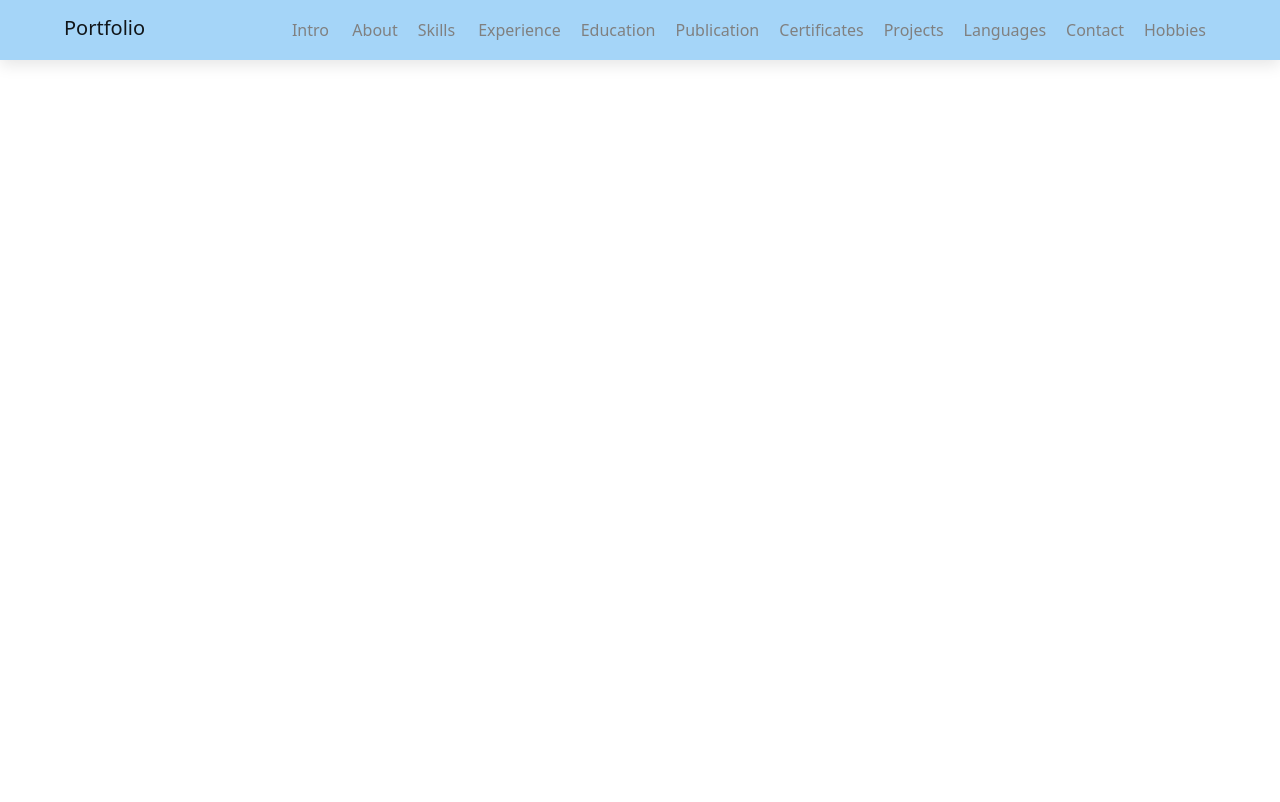
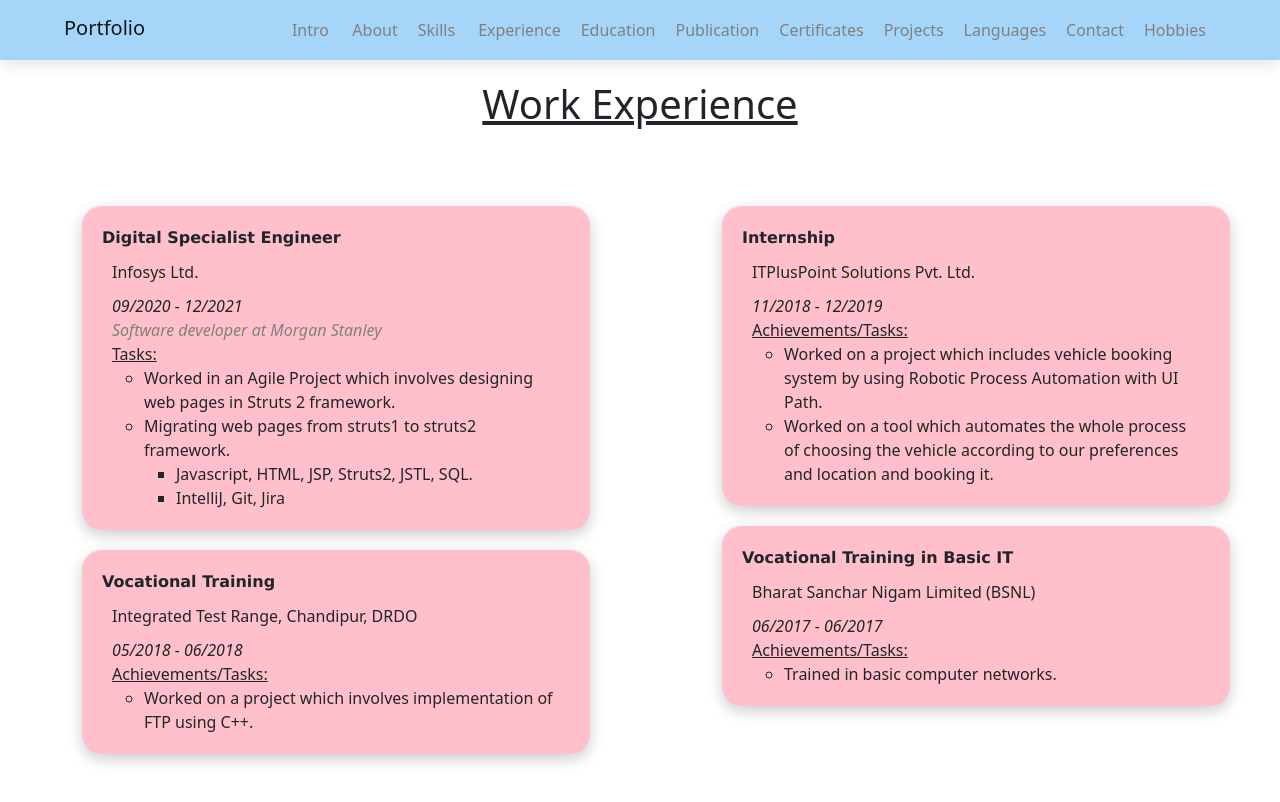
Before and after one commit to aiswarya-p04/Portfolio, a React (Create React App) app: page /experience in a window 1280 px wide. Shown: the top 802 px of the page. Built offline with nearby package versions, Linux system fonts and the light colour scheme.

Commit message:
education added

```diff
--- a/src/App.js
+++ b/src/App.js
@@ -10,6 +10,8 @@ import Home from "./components/Home";
 import Contact from "./components/Contact/Contact";
 import Skills from "./components/skills/Skills";
 import Publication from "./components/Publication/Publication";
+import Experience from "./components/experience/Experience";
+import Education from "./components/education/Education";
 
 function App() {
   return (
@@ -29,6 +31,10 @@ function App() {
           element={<About />} />
         <Route path="/skills"
           element={<Skills />} />
+          <Route path="/experience"
+          element={<Experience />} />
+          <Route path="/education"
+          element={<Education />} />
           <Route path="/publication"
           element={<Publication />} />
 
--- a/src/components/Home.js
+++ b/src/components/Home.js
@@ -5,6 +5,8 @@ import About from './about/About';
 import Contact from './Contact/Contact';
 import Skills from './skills/Skills';
 import Publication from './Publication/Publication';
+import Experience from './experience/Experience';
+import Education from './education/Education';
 
 const Home = () => {
   return (
@@ -13,6 +15,8 @@ const Home = () => {
       <Intro />
       <About />
       <Skills/>
+      <Experience/>
+      <Education/>
       <Publication/>
       <Contact/>
     </div>
--- /dev/null
+++ b/src/components/education/Education.js
@@ -0,0 +1,33 @@
+import React from 'react'
+import "./education.css";
+
+const Education = () => {
+    return (
+        <div className='ed'>
+            <h1>Education</h1>
+            <div className="edu">
+                <div className="left">
+                    <div className='tit'>Graduation in Computer Science Engineering</div>
+                    <div className="clg">SRM Institute of Science and Technology, Chennai, India</div>
+                    <div className="clg-date">2016-2020</div>
+                    <div className="per">90.08%</div>
+                </div>
+                <div className="middle">
+                <div className='tit'>Class XII</div>
+                    <div className="clg">ODM Public School, Bhubaneswar, India</div>
+                    <div className="clg-date">2015-2016</div>
+                    <div className="per">90.4%</div>
+                </div>
+                <div className="right">
+                <div className='tit'>Class X</div>
+                    <div className="clg">St. Vincent's Convent Sr. Sec. School, Balasore, India</div>
+                    <div className="clg-date">2013-2014</div>
+                    <div className="per">93.33%</div>
+                </div>
+            </div>
+
+        </div>
+    )
+}
+
+export default Education
--- /dev/null
+++ b/src/components/education/education.css
@@ -0,0 +1,53 @@
+.ed{
+    height: 100vh;
+}
+.edu{
+    display: flex;
+    /* background-color: green; */
+margin: 40px;
+padding: 10px;
+font-family:cursive;
+justify-items: center;
+
+}
+.left{
+    flex: 1;
+    padding: 40px;
+    margin: 30px;
+    background-color: rgb(1, 59, 1);
+    border-radius: 60px;
+    box-shadow: 0 5px 15px lightgreen;
+    color: white;
+    font-size: 20px;
+}
+.middle{
+    flex: 1;
+    padding: 40px;
+    margin: 30px;
+    background-color: rgb(1, 59, 1);
+    border-radius: 60px;
+    box-shadow: 0 5px 15px lightgreen;
+    color: white;
+    font-size: 20px;
+}
+.right{
+    flex: 1;
+    padding: 40px;
+    margin: 30px;
+    background-color: rgb(1, 59, 1);
+    border-radius: 60px;
+    box-shadow: 0 5px 15px lightgreen;
+    color: white;
+    font-size: 20px;
+}
+.tit{
+    font-weight: 700;
+
+}
+.clg{
+    font-weight: 500;
+}
+
+.per{
+    font-style: italic;
+}
--- /dev/null
+++ b/src/components/experience/Experience.js
@@ -0,0 +1,98 @@
+import React from 'react'
+import "./experience.css";
+
+const Experience = () => {
+    return (
+        <div className='exp'>
+            <h1>Work Experience</h1>
+            <div className="exp-all">
+            <div className="exp-left">
+                <ul>
+                    <li className='exp-l' >
+                        <div className="exp-t">Digital Specialist Engineer</div>
+                        <div className="exp-name">Infosys Ltd.</div>
+                        <div className="exp-date">09/2020 - 12/2021</div>
+                        <div className="exp-desc">Software developer at Morgan Stanley</div>
+                        <div className="exp-tasks">
+                           <div className="et">Tasks:</div>
+                        <ul>
+                            <li>
+                                Worked in an Agile Project which involves designing web pages in Struts 2 framework.
+                                </li>
+                                <li>
+                                    Migrating web pages from struts1 to struts2 framework.
+
+                                    <ul>
+                                    <li>Javascript, HTML, JSP, Struts2, JSTL, SQL.</li>
+                                    <li>IntelliJ, Git, Jira</li>
+                                    </ul>
+
+                                </li>
+                                </ul>
+                                </div>
+                    </li>
+                    <li className='exp-l'>
+                    <div className="exp-t"> Vocational Training </div>
+                        <div className="exp-name">Integrated Test Range, Chandipur, DRDO</div>
+                        <div className="exp-date">05/2018 - 06/2018</div>
+                        {/* <div className="exp-desc">Software developer at Morgan Stanley</div> */}
+                        <div className="exp-tasks">
+                           <div className="et">Achievements/Tasks:</div>
+                        <ul>
+                            <li>
+                                Worked on a project which involves implementation of FTP using C++.
+                                </li>
+
+                                </ul>
+                                </div>
+                    </li>
+                </ul>
+            </div>
+            <div className="exp-right">
+                <ul>
+                    <li className='exp-l'>
+                    <div className="exp-t">Internship</div>
+                        <div className="exp-name">ITPlusPoint Solutions Pvt. Ltd.</div>
+                        <div className="exp-date">11/2018 - 12/2019</div>
+                        {/* <div className="exp-desc">Software developer at Morgan Stanley</div> */}
+                        <div className="exp-tasks">
+                           <div className="et">Achievements/Tasks:</div>
+                        <ul>
+                            <li>
+                                Worked on a project which includes vehicle booking system by using Robotic Process Automation with UI Path.
+                                </li>
+                                <li>
+                                   Worked on a tool which automates the whole process of choosing the vehicle according to our preferences and location and booking it.
+
+
+
+                                </li>
+                                </ul>
+                                </div>
+                    </li>
+
+                    <li className='exp-l'>
+                    <div className="exp-t"> Vocational Training in Basic IT</div>
+                        <div className="exp-name">Bharat Sanchar Nigam Limited (BSNL)</div>
+                        <div className="exp-date">06/2017 - 06/2017</div>
+                        {/* <div className="exp-desc">Software developer at Morgan Stanley</div> */}
+                        <div className="exp-tasks">
+                           <div className="et">Achievements/Tasks:</div>
+                        <ul>
+                            <li>
+                               Trained in basic computer networks.
+                                </li>
+
+                                </ul>
+                                </div>
+                    </li>
+                </ul>
+            </div>
+            </div>
+
+
+        </div>
+    )
+}
+
+export default Experience
--- /dev/null
+++ b/src/components/experience/experience.css
@@ -0,0 +1,51 @@
+.exp{
+    height: 100vh;
+}
+.exp-l{
+    background-color: pink;
+    padding: 20px;
+    margin: 20px;
+    font-weight: 500;
+    border-radius: 20px;
+    box-shadow: 0 5px 15px rgba(0, 0, 0, 0.2);
+    list-style: none;
+}
+.exp-name{
+    /* padding: 20px; */
+    margin: 10px;
+}
+.exp-date{
+    margin:0px 10px;
+    font-weight: 300;
+    font-style: italic;
+}
+.exp-all{
+    display: flex;
+}
+
+.exp-left{
+    flex:1;
+    padding: 30px;
+}
+
+.exp-right{
+    flex:1;
+    padding: 30px;
+}
+.exp-t{
+    font-family: Verdana, Geneva, Tahoma, sans-serif;
+    font-weight: 600;
+}
+.exp-desc{
+    margin: 0px 10px;
+    font-style: italic;
+    color: grey;
+    font-weight: 500;
+}
+.exp-tasks{
+    margin: 0 10px;
+
+}
+.et{
+    text-decoration: underline;
+}
--- a/src/components/navbar/Inavbar.js
+++ b/src/components/navbar/Inavbar.js
@@ -23,8 +23,8 @@ const Inavbar = () => {
         <Link to="/intro" className='links'>Intro</Link>
         <Link to="/about" className='links'>About</Link>
         <Link to="/skills" className='links'>Skills</Link>
-        <Link to="#" className='links'>Experience</Link>
-        <Link to="#" className='links'>Education</Link>
+        <Link to="/experience" className='links'>Experience</Link>
+        <Link to="/education" className='links'>Education</Link>
         <Link to="/publication" className='links'>Publication</Link>
         <Link to="#" className='links'>Certificates</Link>
         <Link to="#" className='links'>Projects</Link>
```
